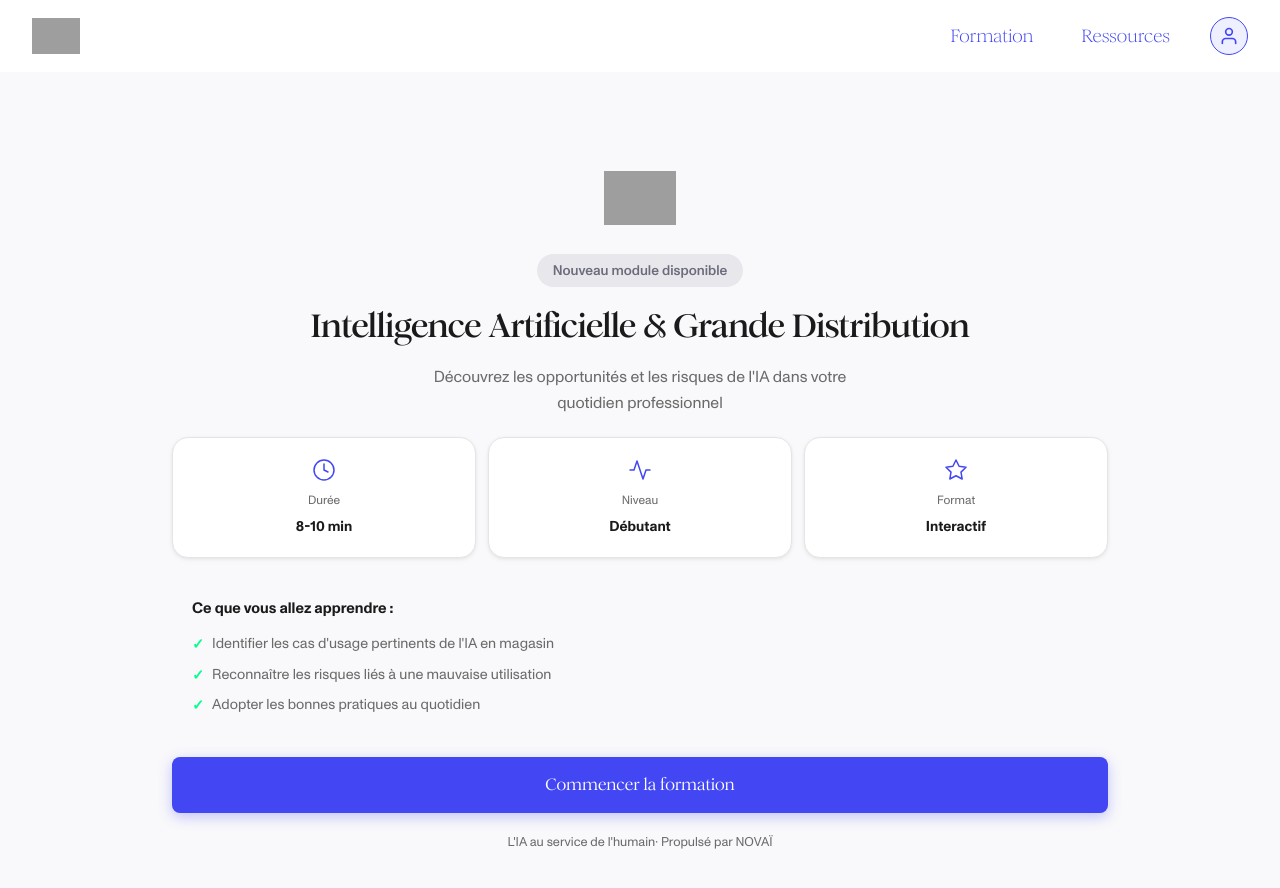
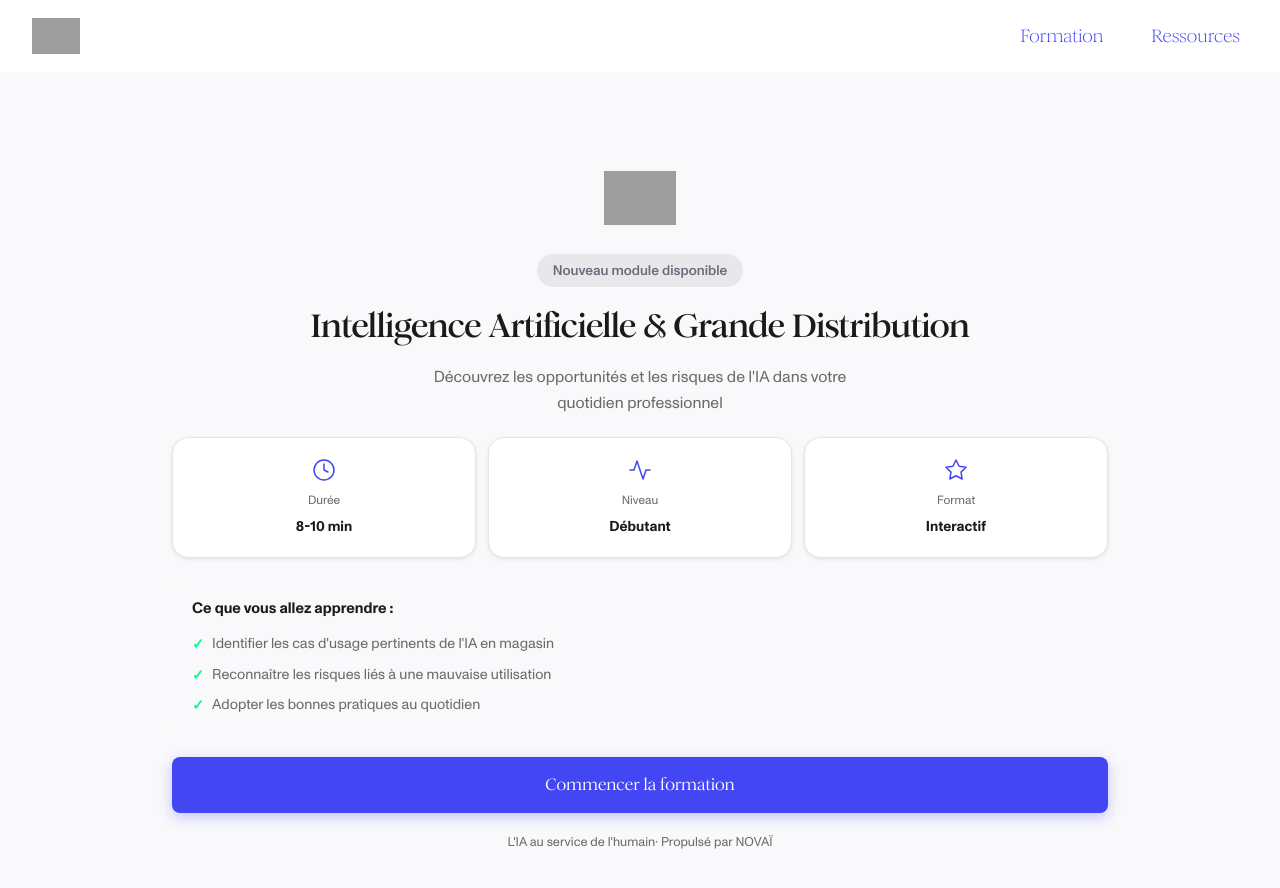
Before and after one commit to wh0amix/Novai, a React (Vite) app in the folder ia-kit/: page / in a window 1280 px wide. Shown: the top 888 px of the page. Built offline with nearby package versions, Linux system fonts and the light colour scheme; grey boxes are pictures that could not be loaded.

Commit message:
feat: add new memo document and remove header profil

```diff
--- a/ia-kit/src/App.jsx
+++ b/ia-kit/src/App.jsx
@@ -1,22 +1,12 @@
-import { useState } from 'react';
 import { AppProvider } from './context/QuizContext';
 import { useQuizDispatch } from './context/useQuizContext';
 import PhaseRouter from './components/PhaseRouter';
 
 function Header() {
   const dispatch = useQuizDispatch();
-  const [menuOpen, setMenuOpen] = useState(false);
 
   const goHome = () => dispatch({ type: 'GO_HOME' });
   const goToResources = () => dispatch({ type: 'SHOW_RESOURCES' });
-  const goToResults = () => {
-    dispatch({ type: 'SHOW_RESULTS' });
-    setMenuOpen(false);
-  };
-  const logout = () => {
-    dispatch({ type: 'RESTART' });
-    setMenuOpen(false);
-  };
 
   return (
     <header className="app-header">
@@ -33,40 +23,6 @@ function Header() {
       <nav className="app-nav">
         <span className="app-nav-link" onClick={goHome} style={{ cursor: 'pointer' }}>Formation</span>
         <span className="app-nav-link" onClick={goToResources} style={{ cursor: 'pointer' }}>Ressources</span>
-        <div className="profile-menu">
-          <button
-            className="profile-avatar"
-            onClick={() => setMenuOpen(!menuOpen)}
-            aria-label="Menu profil"
-            aria-expanded={menuOpen}
-          >
-            <svg width="20" height="20" viewBox="0 0 24 24" fill="none" stroke="currentColor" strokeWidth="2" strokeLinecap="round" strokeLinejoin="round">
-              <path d="M20 21v-2a4 4 0 00-4-4H8a4 4 0 00-4 4v2"/>
-              <circle cx="12" cy="7" r="4"/>
-            </svg>
-          </button>
-          {menuOpen && (
-            <>
-              <div className="profile-overlay" onClick={() => setMenuOpen(false)} />
-              <div className="profile-dropdown">
-                <button className="profile-dropdown-item" onClick={goToResults}>
-                    <svg width="16" height="16" viewBox="0 0 24 24" fill="none" stroke="currentColor" strokeWidth="2" strokeLinecap="round" strokeLinejoin="round">
-                      <path d="M22 12h-4l-3 9L9 3l-3 9H2"/>
-                    </svg>
-                    Mes résultats
-                  </button>
-                <button className="profile-dropdown-item" onClick={logout}>
-                  <svg width="16" height="16" viewBox="0 0 24 24" fill="none" stroke="currentColor" strokeWidth="2" strokeLinecap="round" strokeLinejoin="round">
-                    <path d="M9 21H5a2 2 0 01-2-2V5a2 2 0 012-2h4"/>
-                    <polyline points="16 17 21 12 16 7"/>
-                    <line x1="21" y1="12" x2="9" y2="12"/>
-                  </svg>
-                  Déconnexion
-                </button>
-              </div>
-            </>
-          )}
-        </div>
       </nav>
     </header>
   );
--- a/ia-kit/src/components/ResultPhase.jsx
+++ b/ia-kit/src/components/ResultPhase.jsx
@@ -108,8 +108,8 @@ export default function ResultPhase() {
 
   function handleMemoDownload() {
     const link = document.createElement('a');
-    link.href = '/MEMO.pdf';
-    link.download = 'Mémo-Formation-IA.pdf';
+    link.href = '/memo-formation-IA.pdf';
+    link.download = 'memo-formation-IA.pdf';
     link.click();
     downloadMemo();
   }
```
Also changed, not shown: 1 other file (tests, documents, lock files or other folders).
